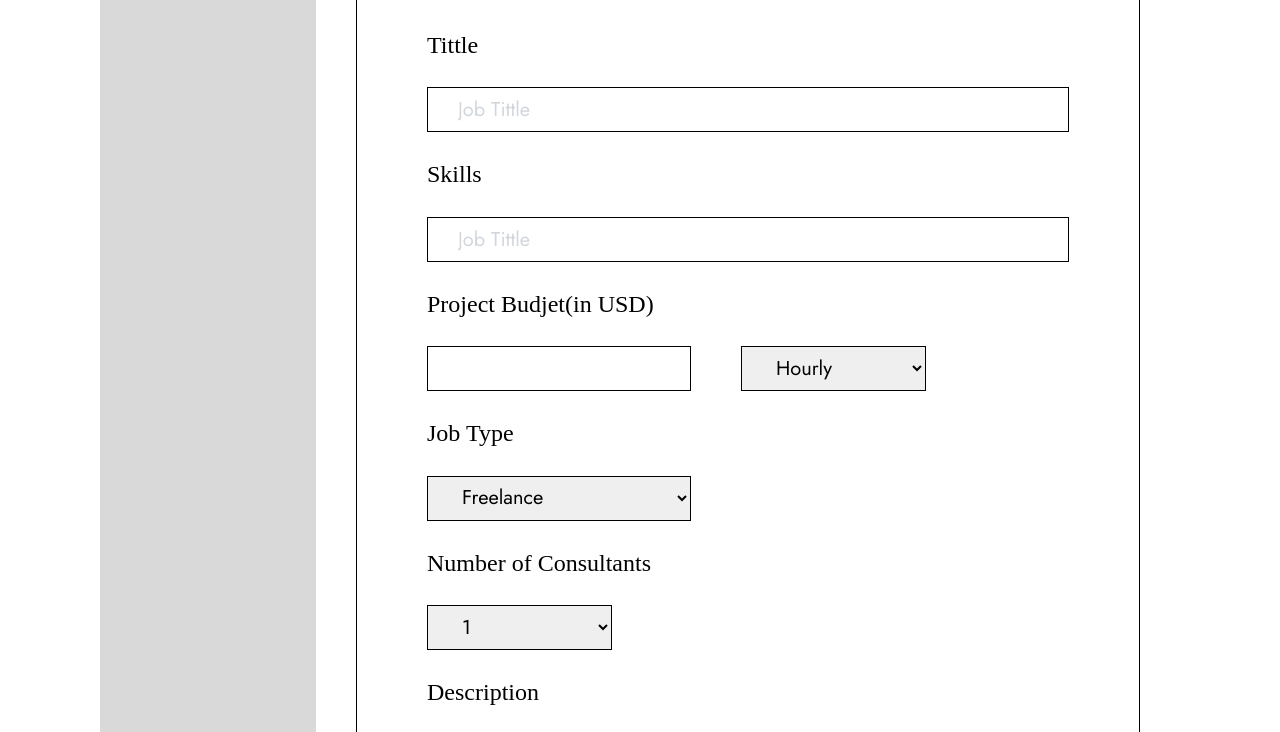
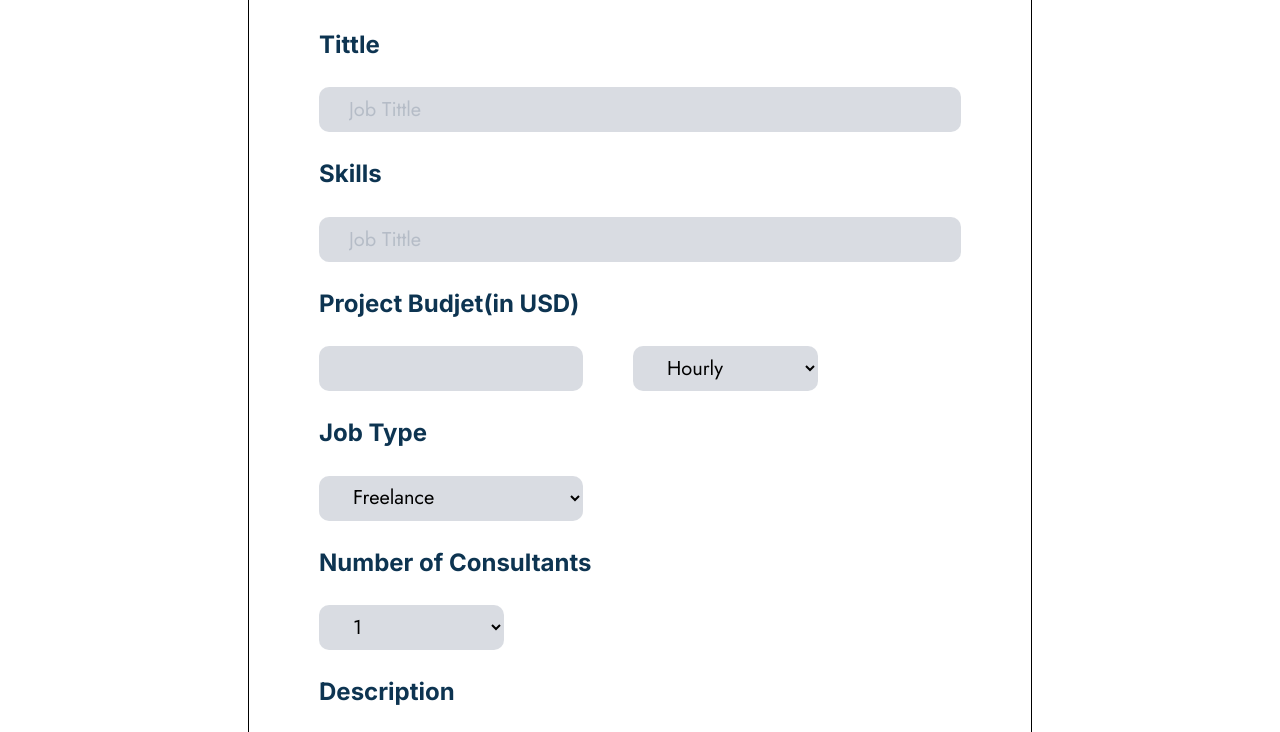
Before and after one commit to Joel-2021/Vorkinsta2.0, a plain HTML site: page PublishJob.html in a window 1280 px wide. Shown: the part 248-980 px from the top of the page. Drawn offline with Linux system fonts and the light colour scheme; a web font is replaced by a local one.

Commit message:
publishjob

```diff
--- a/PublishJob.css
+++ b/PublishJob.css
@@ -1,12 +1,10 @@
 .publish-container {
     padding: 0 100px;
     display: flex;
+    align-items: center;
+    justify-content: center;
 }
 
-.publish-left {
-    width: 20%;
-    background: #D9D9D9;
-}
 
 .publish-right {
     padding: 90px 40px;
@@ -25,7 +23,7 @@
     font-weight: 400;
     font-size: 36px;
     line-height: 102.52%;
-    color: #000000;
+    color: #0D3451;
     margin-top: 57px;
 
 }
@@ -44,20 +42,21 @@ form {
 }
 
 .field-section>label {
-    font-family: 'DM Serif Display';
+    font-family: 'Inter';
     font-style: normal;
-    font-weight: 500;
+    font-weight: 400;
     font-size: 24px;
     line-height: 102.52%;
-    color: #000000;
+    color: #0D3451;
 }
 
 .field-section>input {
-    background: #FFFFFF;
+    background: rgba(165, 173, 186, 0.42);
+    outline: none;
+    border-radius: 10px;
+    border: none;
     height: 45px;
-    outline: none;
     padding-left: 30px;
-    border: 1px solid #000000;
     font-family: 'Jost';
     font-style: normal;
     font-weight: 300;
@@ -81,15 +80,19 @@ form {
 .field-double>input {
     width: 264px;
     height: 45px;
-    background: #FFFFFF;
-    border: 1px solid #000000;
+    background: rgba(165, 173, 186, 0.42);
+    outline: none;
+    border-radius: 10px;
+    border: none;
 }
 
 .field-double>select {
     width: 185px;
     height: 45px;
+    background: rgba(165, 173, 186, 0.42);
     outline: none;
-    border: 1px solid #000000;
+    border-radius: 10px;
+    border: none;
     font-family: 'Jost';
     font-style: normal;
     font-weight: 300;
@@ -110,7 +113,10 @@ form {
     font-weight: 300;
     font-size: 20px;
     line-height: 102.52%;
+    background: rgba(165, 173, 186, 0.42);
     outline: none;
+    border-radius: 10px;
+    border: none;
     padding-left: 30px;
 }
 
--- a/PublishJob.html
+++ b/PublishJob.html
@@ -36,7 +36,6 @@
     <main>
       <section>
         <div class="publish-container">
-          <div class="publish-left"></div>
           <div class="publish-right">
             <div class="publish-right-container">
               <p class="heading-p">Publish a Job</p>
```
